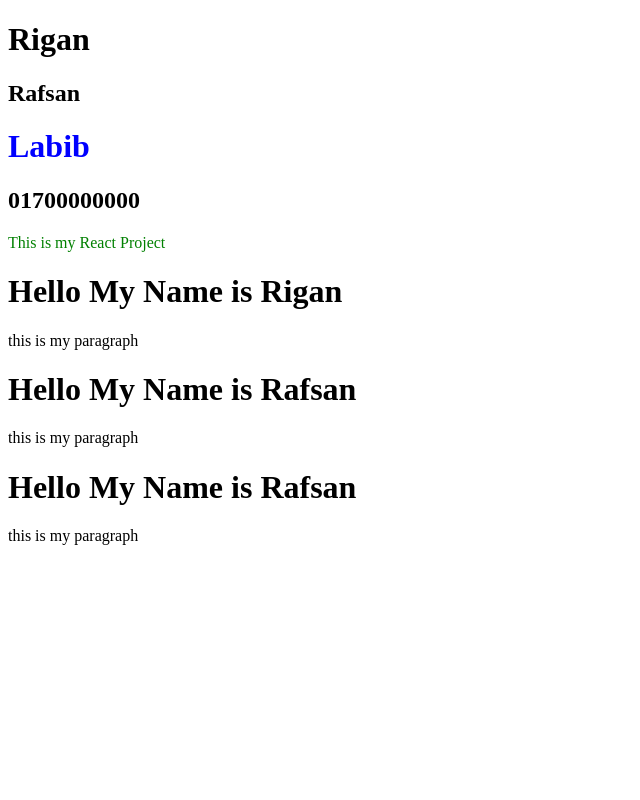
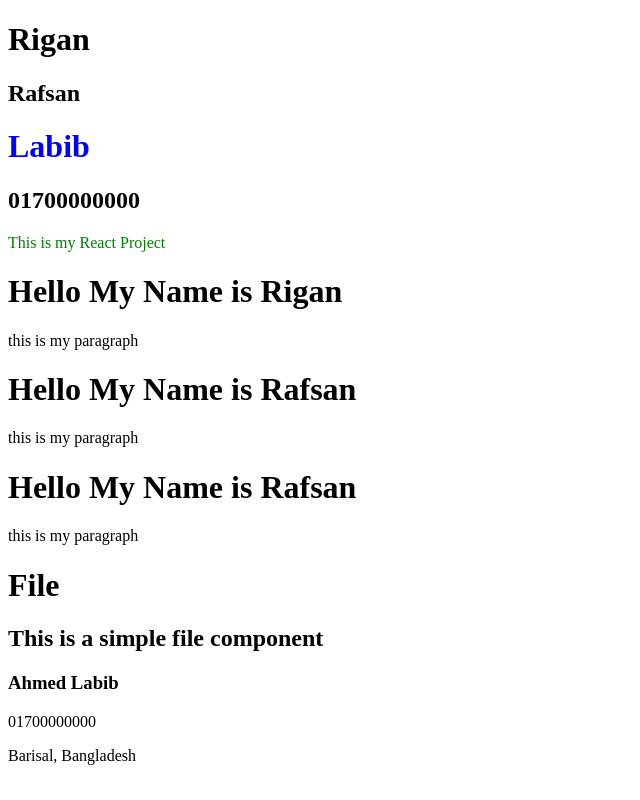
Before and after one commit to mokidulislam00/fast-react-project, a React (Vite) app: page / in a window 1280 px wide. Shown: the whole page, without its empty margins (0-640 px from the left). Built offline with nearby package versions, Linux system fonts and the light colour scheme.

Commit message:
Refactor File component to accept props and display user information

```diff
--- a/src/App.jsx
+++ b/src/App.jsx
@@ -1,6 +1,7 @@
 import Labib from "./components/Labib"
 import Rigan from "./components/Rigan"
 import Rafsan from "./components/rafsan"
+import File from "./components/File"
 
 function App()
  {
@@ -13,6 +14,7 @@ function App()
 <Rigan />
 <Rafsan />
 <Rafsan/>
+<File name="Ahmed Labib" phone="01700000000" address="Barisal, Bangladesh" />
 </>
  )
 }
--- a/src/components/File.jsx
+++ b/src/components/File.jsx
@@ -1,9 +1,13 @@
 import React from 'react'
 
-type Props = {}
-
-export default function File({}) {
+export default function File({name, phone, address}) {
   return (
-    <div>File</div>
+    <div>
+<h1>File</h1>
+<h2>This is a simple file component</h2>
+<h3>{name}</h3>
+<p>{phone}</p>
+<p>{address}</p>
+    </div>
   )
 }
```
